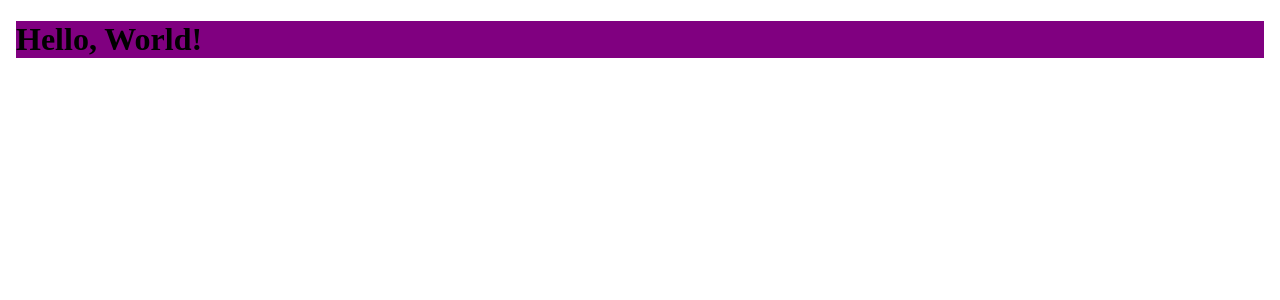
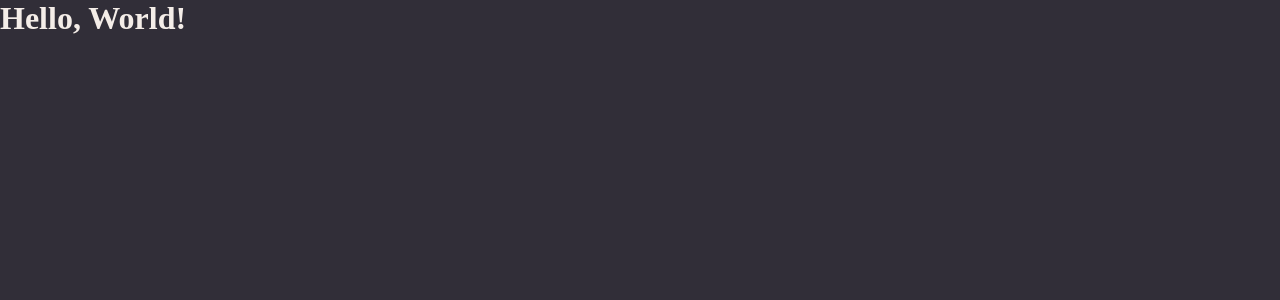
Before and after one commit to AdrielKlem/RocketNotes, a React (Vite) app: page / in a window 1280 px wide. Shown: the top 300 px of the page. Built offline with nearby package versions, Linux system fonts and the light colour scheme.

Commit message:
add css global config

```diff
--- a/src/main.jsx
+++ b/src/main.jsx
@@ -1,13 +1,14 @@
 import React from 'react'
 import ReactDOM from 'react-dom/client'
 import { ThemeProvider } from 'styled-components'
-
+import GlobalStyles from './styles/global'
 import theme from './styles/theme'
 import { Details } from './pages/Details'
 
 ReactDOM.createRoot(document.getElementById('root')).render(
   <React.StrictMode>
     <ThemeProvider theme={theme}>
+      <GlobalStyles/>
       <Details />
     </ThemeProvider>
   </React.StrictMode>,
--- a/src/pages/Details/styles.js
+++ b/src/pages/Details/styles.js
@@ -1,5 +1,4 @@
 import styled from "styled-components";
 
 export const Container = styled.body`
-    background-color: purple;
 `
--- /dev/null
+++ b/src/styles/global.js
@@ -0,0 +1,27 @@
+import { createGlobalStyle } from "styled-components";
+
+export default createGlobalStyle`
+    * {
+        margin:0;
+        padding:0;
+        box-sizing: border-box;
+    }
+
+    body {
+        background-color: ${({ theme }) => theme.COLORS.BACKGROUND_800};
+        color: ${({ theme }) => theme.COLORS.WHITE}
+    }
+
+    a {
+        text-decoration: none;
+    }
+
+    button, a {
+        cursor: pointer;
+        transition: filter 0.2s;
+    }
+
+    button:hover, a:hover {
+        filter: brightness(0.9)
+    }
+`
```
